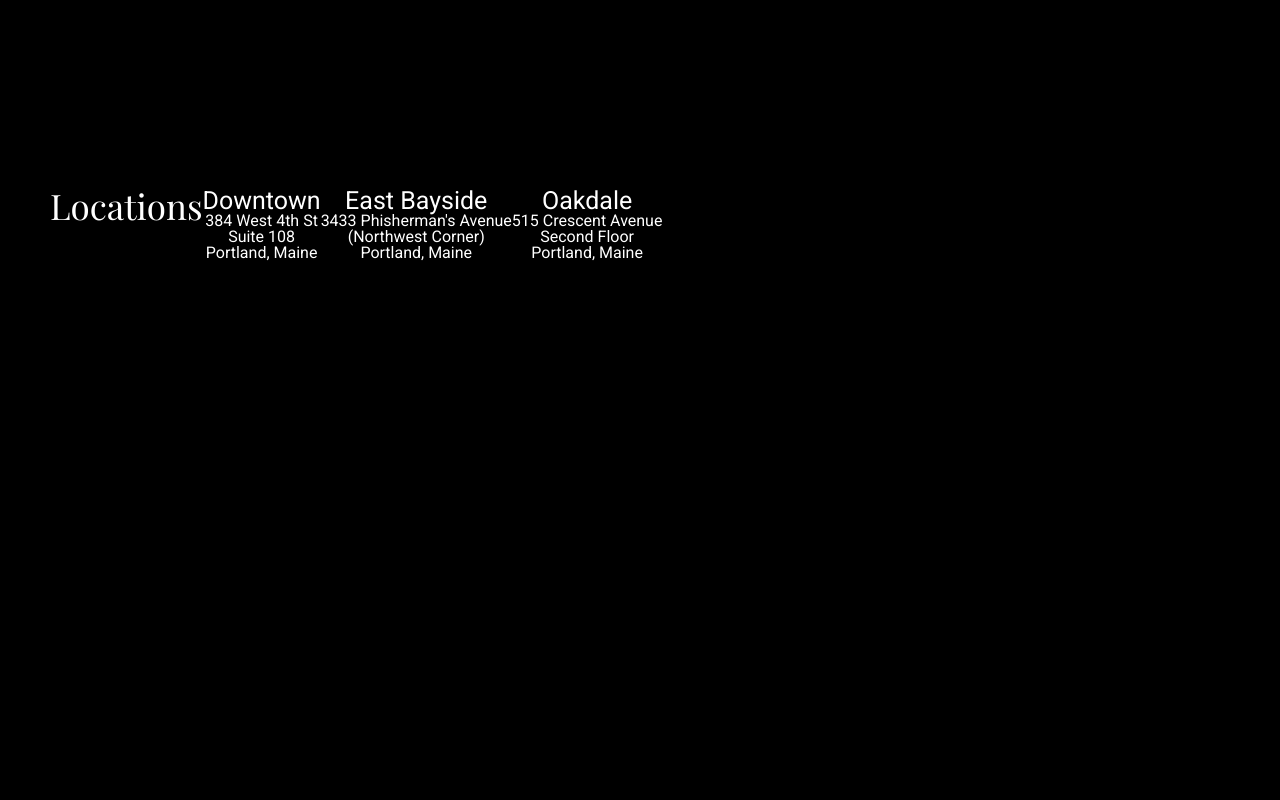
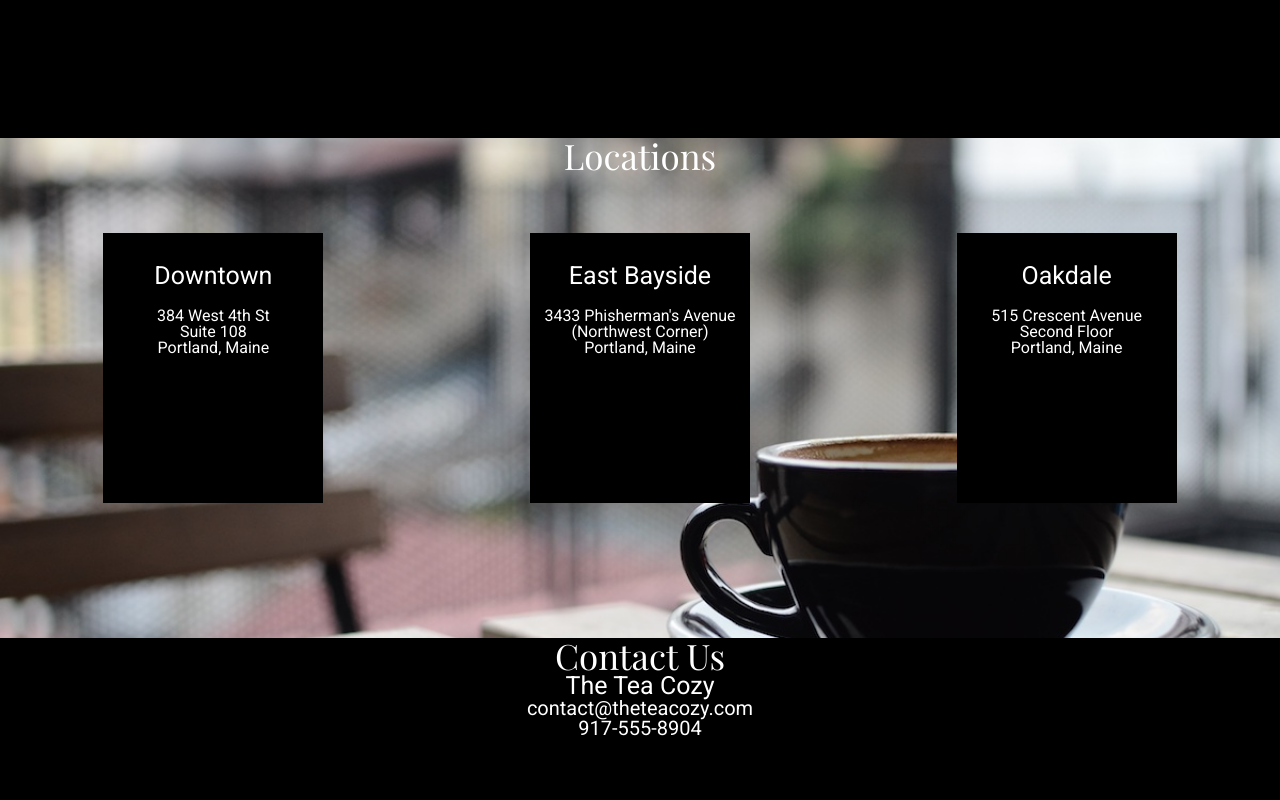
Before and after one commit to nferrington94/Tea-Cozy-2.0, a plain HTML site: page index.html in a window 1280 px wide. Shown: the part 1460-2260 px from the top of the page. After the commit the page ends 2200 px from the top, so only its background shows below. Drawn offline with nearby package versions, Linux system fonts and the light colour scheme; a web font is replaced by a local one.

Commit message:
Format Changes

```diff
--- a/assets/stylesheets/main.css
+++ b/assets/stylesheets/main.css
@@ -1,6 +1,3 @@
-html{
-
-}
 
 h1{
   font-family:"Playfair Display", serif;
@@ -60,6 +57,7 @@ nav li{
   margin-top:70px;
   background-size:cover;
   background-position:center;
+  display:flex;
   height:66vh;
   width:auto;
   justify-content:center;
@@ -95,11 +93,15 @@ nav li{
 }
 
 .bot-container{
-  display:flex;
-  height:1000px;
-  width:auto;
-  margin:50px;
+  display:block;
+  height:500px;
+  width:100%;
   text-align:center;
+  align-items:center;
+  justify-content:center;
+  background-image:url(../images/locations.jpg) ;
+  background-size:cover;
+  background-position:center;
 }
 
 #location{
@@ -108,6 +110,22 @@ nav li{
   justify-content:space-around;
 }
 
+.store{
+  background-color:#000000;
+  text-align:center;
+  padding:10px;
+  margin:60px 10px;
+  height:250px;
+  width:200px;
+}
+
+.store li{
+  line-height:1em;
+}
+
+.store h3{
+  margin:20px;
+}
 #contact{
   text-align:center;
 }
```
